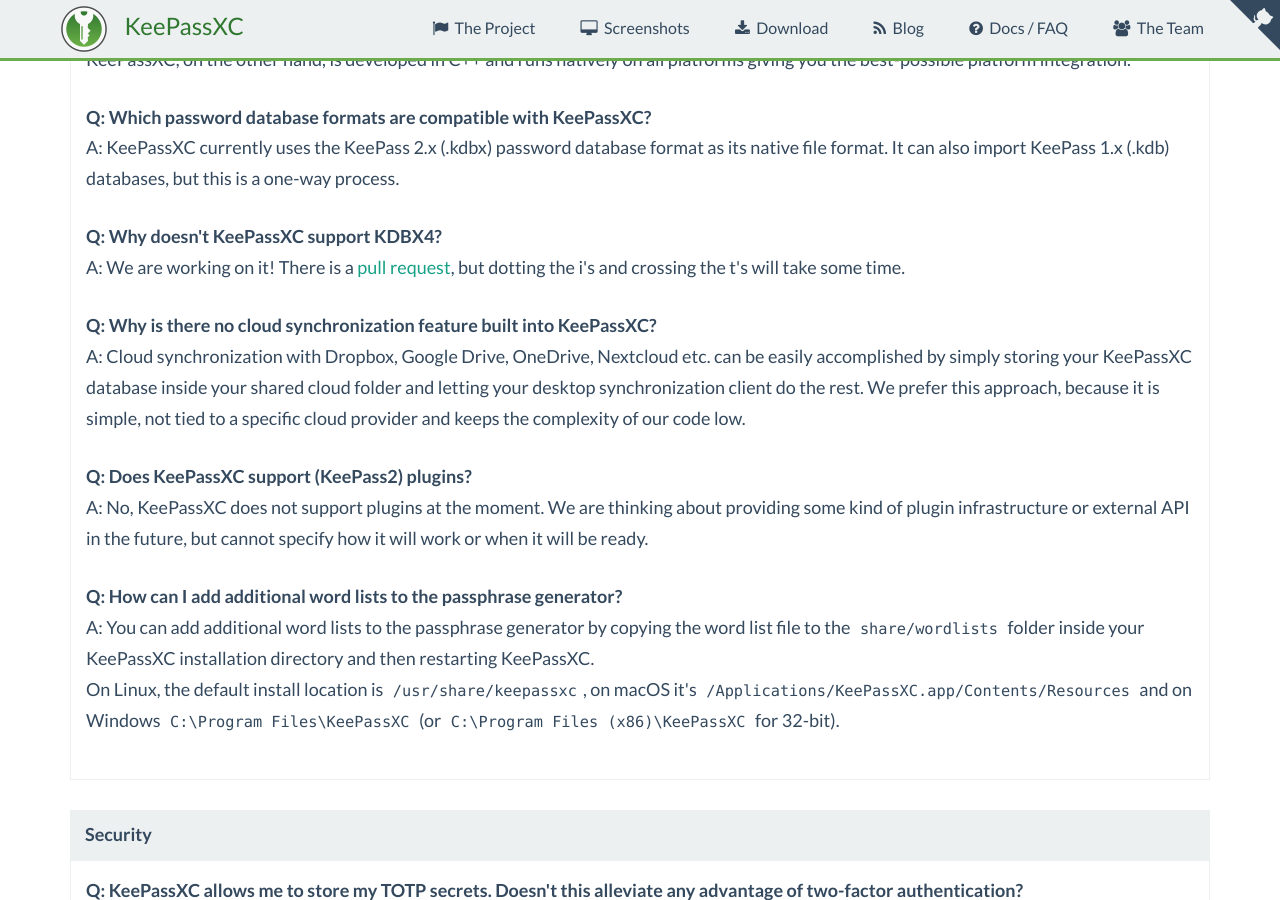
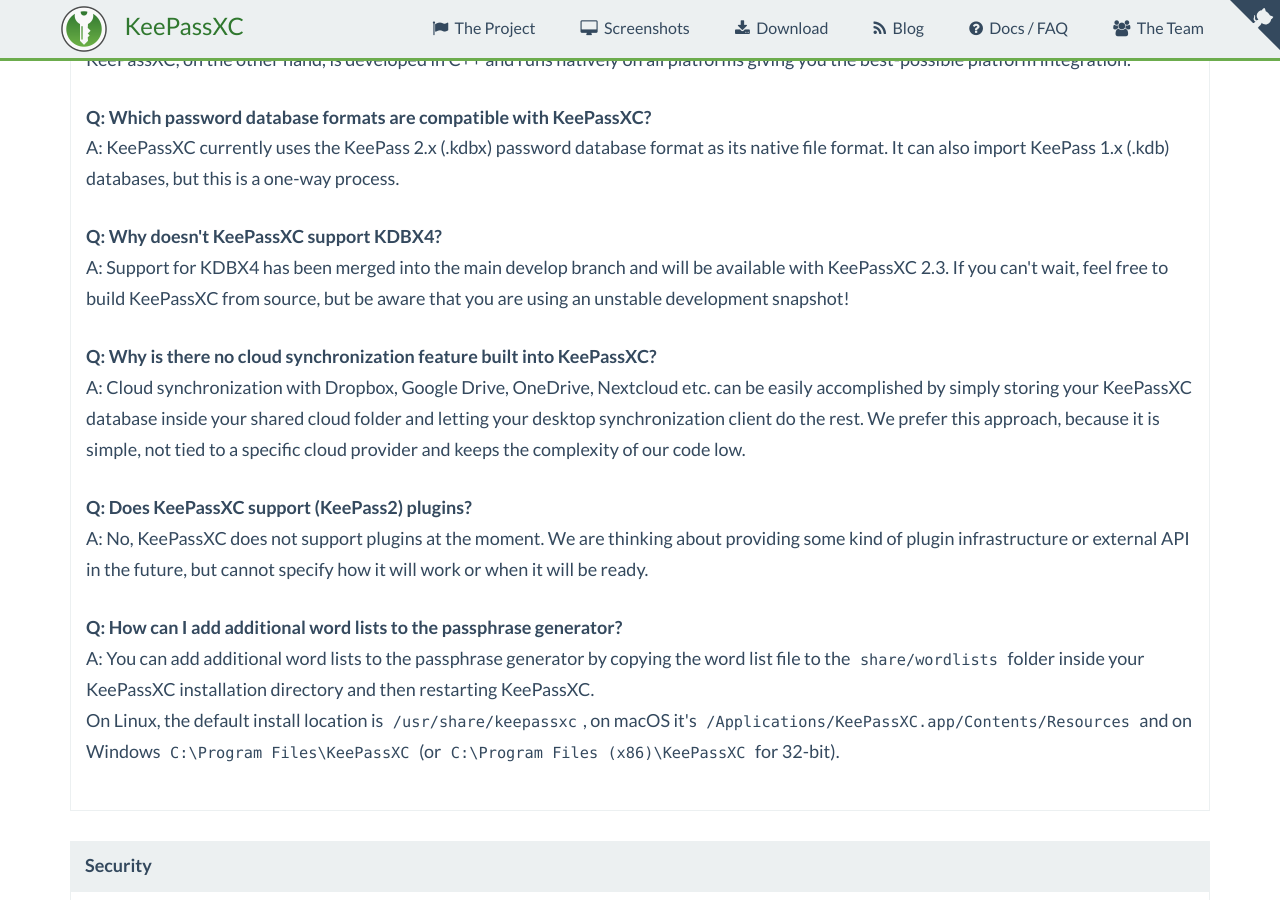
Before and after one commit to keepassxreboot/keepassxc-org, a Jekyll site: the page built from docs.html, in a window 1280 px wide and 900 px high, scrolled down 2686 px. Built offline with Jekyll 4.4.1, drawn with Linux system fonts in a browser that asks for light colours; comment, search, counter and statistics services are not loaded.

Commit message:
Update FAQ about KDBX4

```diff
--- a/docs.html
+++ b/docs.html
@@ -117,8 +117,9 @@
 
         <dt id="faq-kdbx4"><a href="#faq-kdbx4">Why doesn't KeePassXC support KDBX4?</a></dt>
         <dd>
-            We are working on it! There is a <a href="https://github.com/keepassxreboot/keepassxc/issues/148">pull request</a>,
-            but dotting the i's and crossing the t's will take some time.
+            Support for KDBX4 has been merged into the main develop branch and will be available with KeePassXC 2.3.
+            If you can't wait, feel free to build KeePassXC from source, but be aware that you are using an
+            unstable development snapshot!
         </dd>
 
         <dt id="faq-cloudsync"><a href="#faq-cloudsync">Why is there no cloud synchronization feature built into KeePassXC?</a></dt>
```
